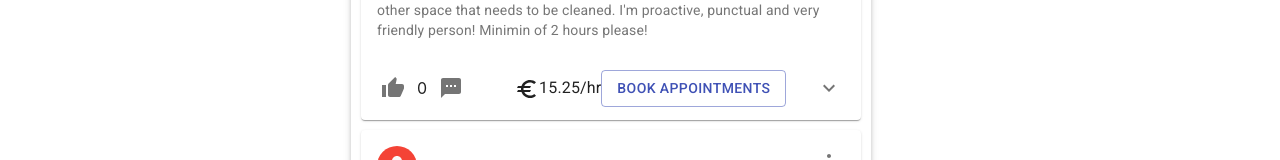
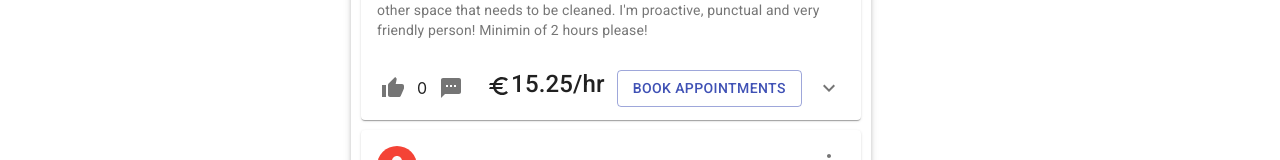
Before and after one commit to EdeniltonBorba/GoodWork, a React (Create React App) app in the folder goodwork/: page /Home in a window 1280 px wide. Shown: the part 495-655 px from the top of the page. Built offline with nearby package versions, Linux system fonts and the light colour scheme.

Commit message:
update cardappoint

```diff
--- a/goodwork/src/components/CardImage/CardElement.js
+++ b/goodwork/src/components/CardImage/CardElement.js
@@ -45,7 +45,8 @@ const useStyles = makeStyles(theme => ({
     },
     cardPrice: {
         fontSize: "18",
-        marginLeft: 40,
+        marginLeft: 12,
+        marginRight: 12,
 
     },
 }));
@@ -100,8 +101,8 @@ export default ({ profi }) => {
             </IconButton>
             {isComment ? <input type="text" onChange={handleChange} /> : null}
             <Typography className={classes.cardPrice}>
-                <EuroIcon />
-                {profi.price}/hr
+                <h4><EuroIcon />{profi.price}/hr</h4>
+
             </Typography>
 
 
```
